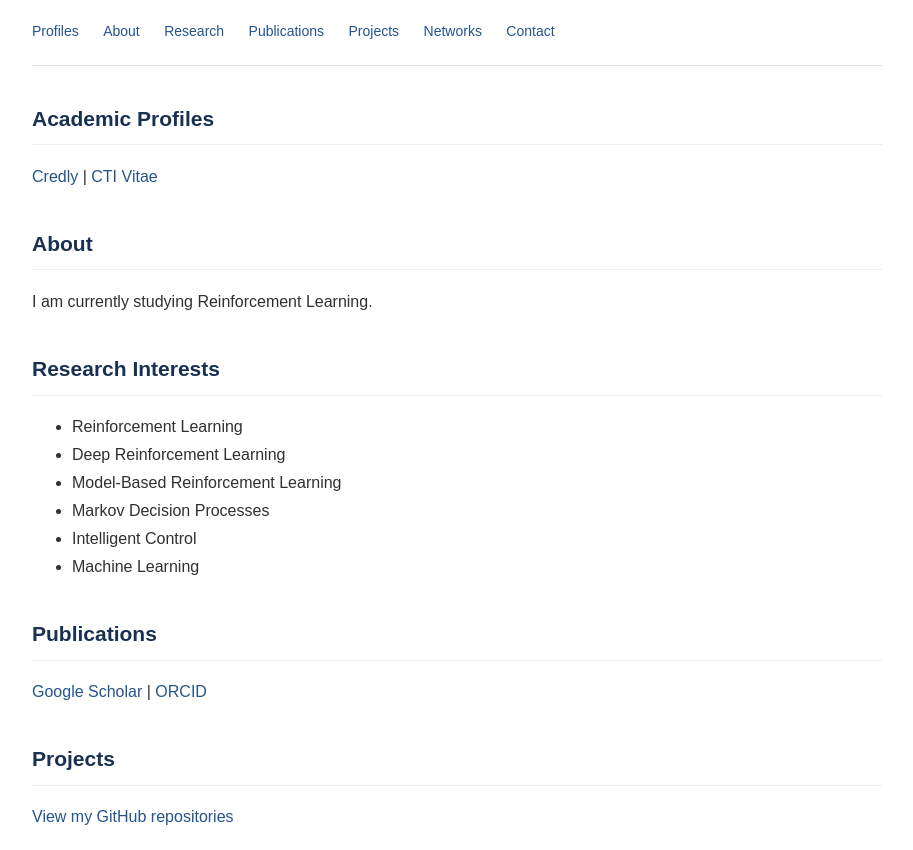
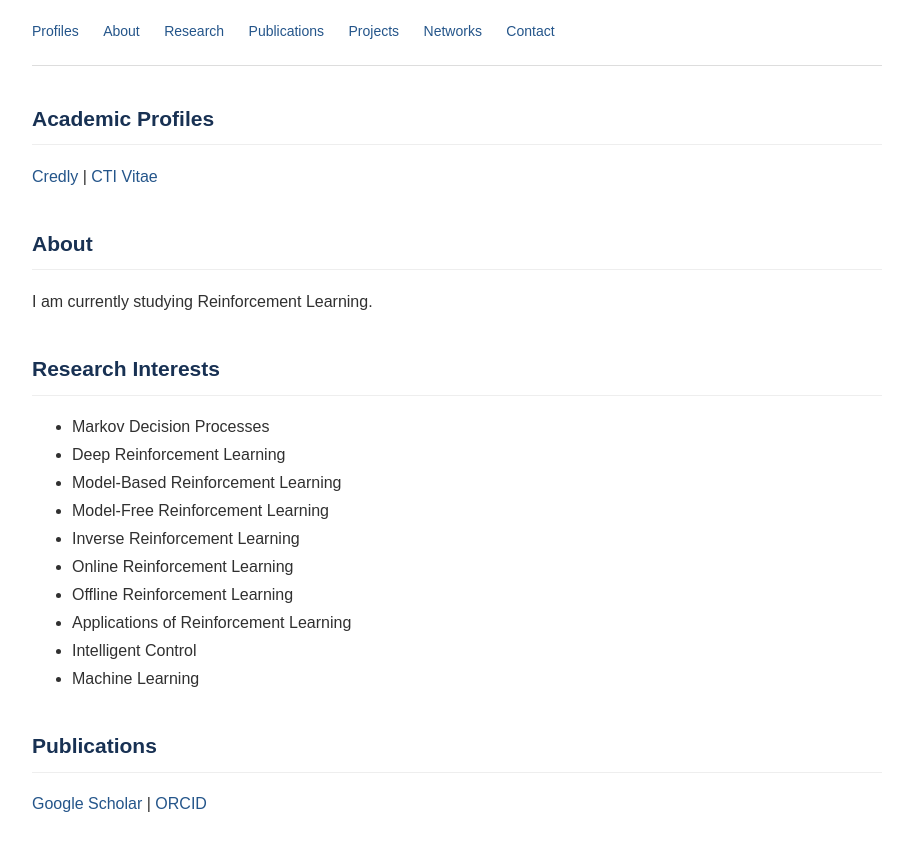
Before and after one commit to JhohanJC/JhohanJC.github.io, a plain HTML site: page index.html in a window 1280 px wide. Shown: the part 184-1034 px from the top of the page, without its empty margins (183-1096 px from the left). Drawn offline with Linux system fonts and the light colour scheme.

Commit message:
Update 16

```diff
--- a/index.html
+++ b/index.html
@@ -123,10 +123,14 @@
     <section id="research">
         <h2>Research Interests</h2>
         <ul>
-            <li>Reinforcement Learning</li>
+            <li>Markov Decision Processes</li>
             <li>Deep Reinforcement Learning</li>
             <li>Model-Based Reinforcement Learning</li>
-            <li>Markov Decision Processes</li>
+            <li>Model-Free Reinforcement Learning</li>
+            <li>Inverse Reinforcement Learning</li>
+            <li>Online Reinforcement Learning</li>
+            <li>Offline Reinforcement Learning</li>
+            <li>Applications of Reinforcement Learning</li>
             <li>Intelligent Control</li>
             <li>Machine Learning</li>
         </ul>
```
